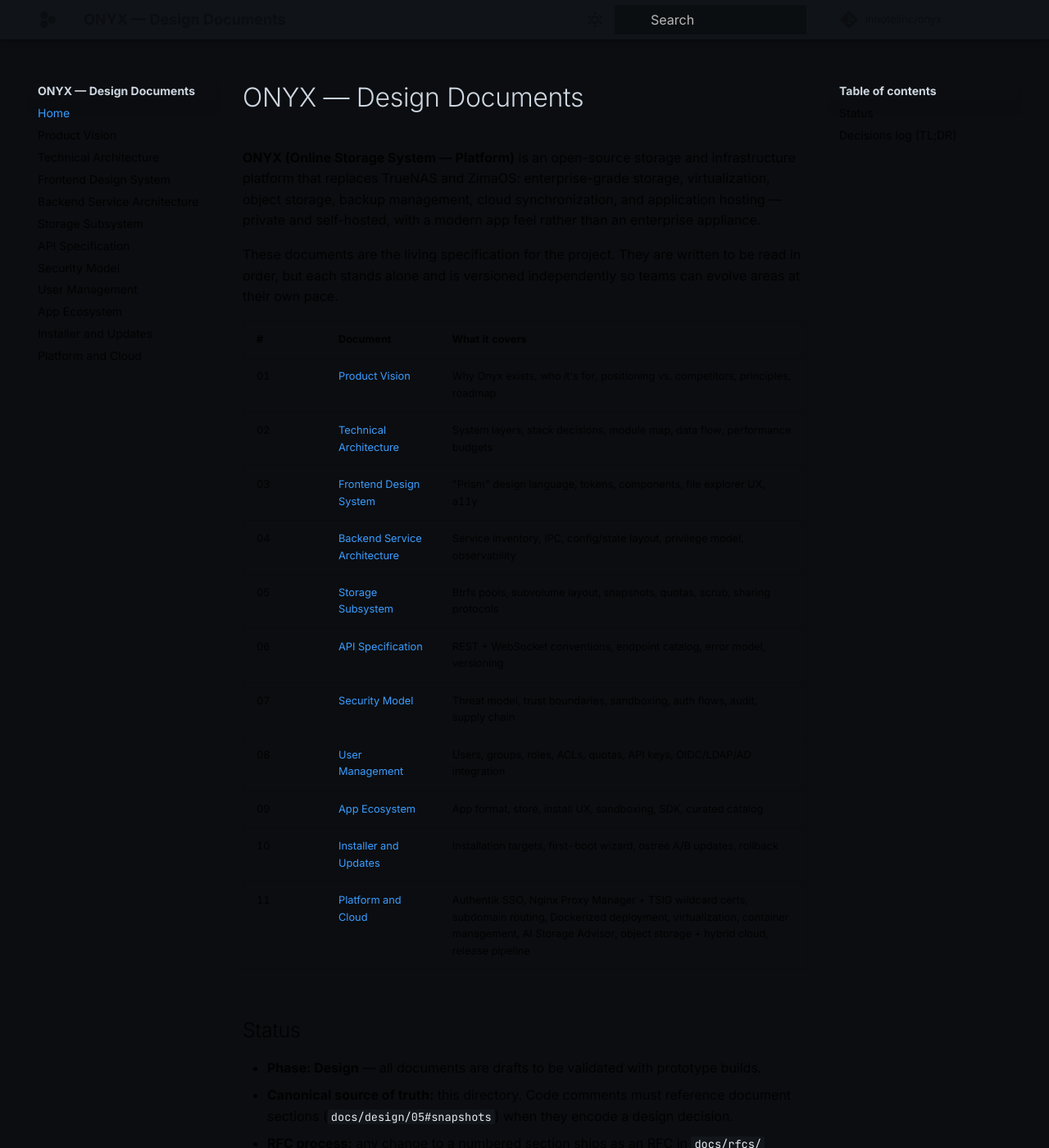
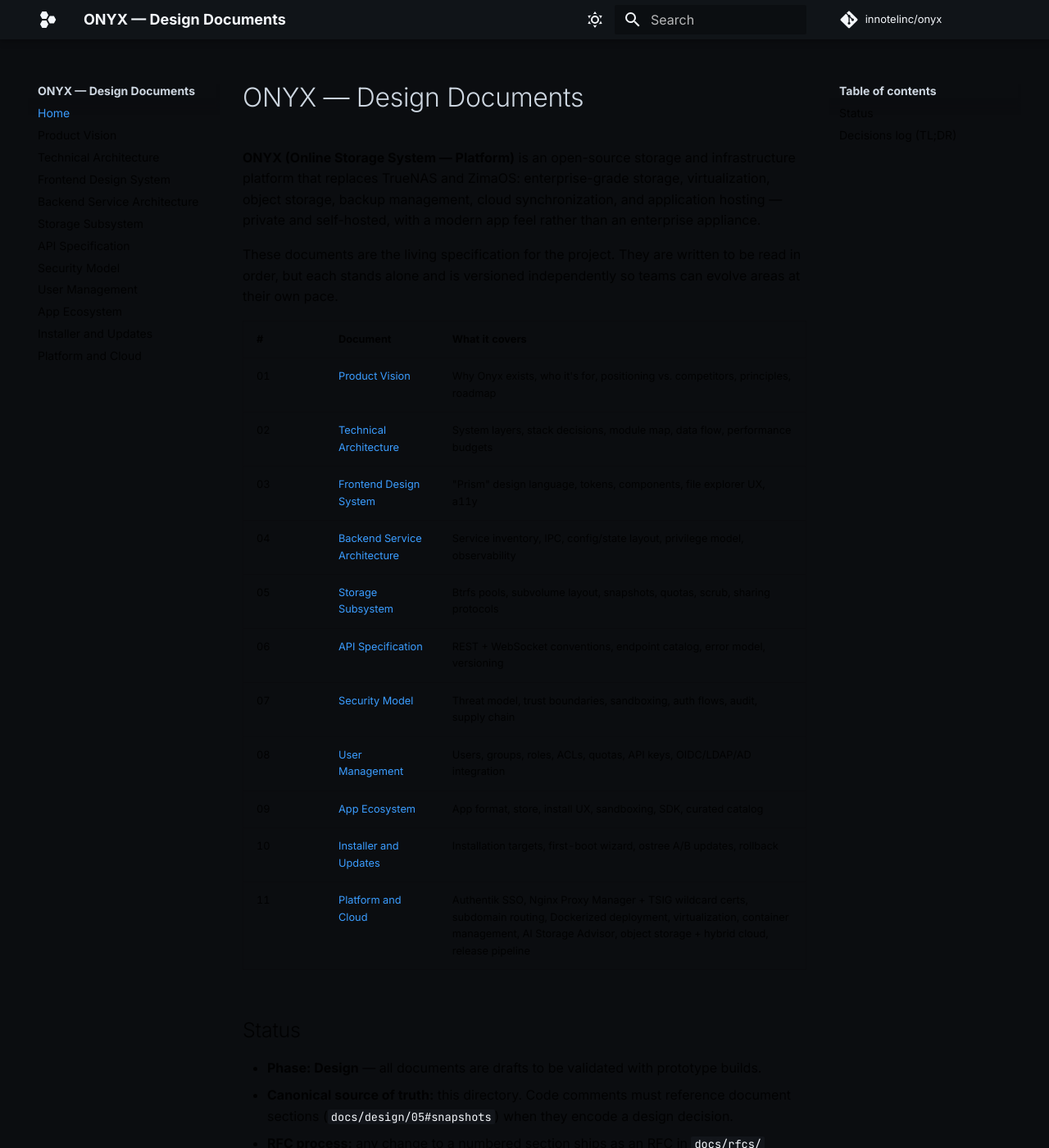
Before and after one commit to innotelinc/onyx, an MkDocs documentation site: the page built from docs/design/README.md, in a window 1280 px wide and 1400 px high. Shown: the whole window at 82% size. Built offline with MkDocs 1.6.1 and Material for MkDocs 9.7.7, drawn with Linux system fonts in a browser that asks for light colours; comment, search, counter and statistics services are not loaded.

Commit message:
Make docs body and header text match the landing page colors
Body copy used the dimmer Prism #e6e9ee while the landing had moved to
#f4f7fb — and header/tab text was effectively invisible because Material
paints it with --md-primary-bg-color, which was mapped to a dark color on
the dark primary bar. Map the pair correctly (bright text on the dark bar,
17:1) and raise body/code text to the landing values so both sites read
identically. Light scheme header text fixed the same way.

```diff
--- a/docs/design/styles/onyx.css
+++ b/docs/design/styles/onyx.css
@@ -13,15 +13,15 @@
 /* ---- Dark (default) ---------------------------------------------------- */
 [data-md-color-scheme="onyx"] {
   --md-default-bg-color: #0b0d10;
-  --md-default-fg-color: #e6e9ee;
+  --md-default-fg-color: #f4f7fb;          /* body copy — same as landing */
   --md-default-fg-color--light: #cdd6e0;   /* secondary text — bright, body-copy safe */
   --md-default-fg-color--lighter: #a8b2bf; /* muted text — labels, footnotes */
-  --md-primary-fg-color: #12151a;
-  --md-primary-bg-color: #0b0d10;
+  --md-primary-fg-color: #12151a;          /* header/tab background */
+  --md-primary-bg-color: #f4f7fb;          /* header/tab TEXT (Material paints it with -bg) */
   --md-accent-fg-color: #6cb6ff;
   --md-typeset-a-color: #3b9dff;
   --md-code-bg-color: #12151a;
-  --md-code-fg-color: #e6e9ee;
+  --md-code-fg-color: #f4f7fb;
   --md-footer-bg-color: #0b0d10;
   --md-footer-fg-color: #cdd6e0;
 }
@@ -37,8 +37,8 @@
   --md-default-fg-color: #181c22;
   --md-default-fg-color--light: #3d4550;   /* secondary text (lifted from #4c5560) */
   --md-default-fg-color--lighter: #5b6470; /* muted text (lifted from #6b7480) */
-  --md-primary-fg-color: #ffffff;
-  --md-primary-bg-color: #f7f8fa;
+  --md-primary-fg-color: #ffffff;          /* header/tab background */
+  --md-primary-bg-color: #181c22;          /* header/tab TEXT on the white bar */
   --md-accent-fg-color: #1f7ae0;
   --md-typeset-a-color: #1f7ae0;
   --md-code-bg-color: #eceff3;
```
